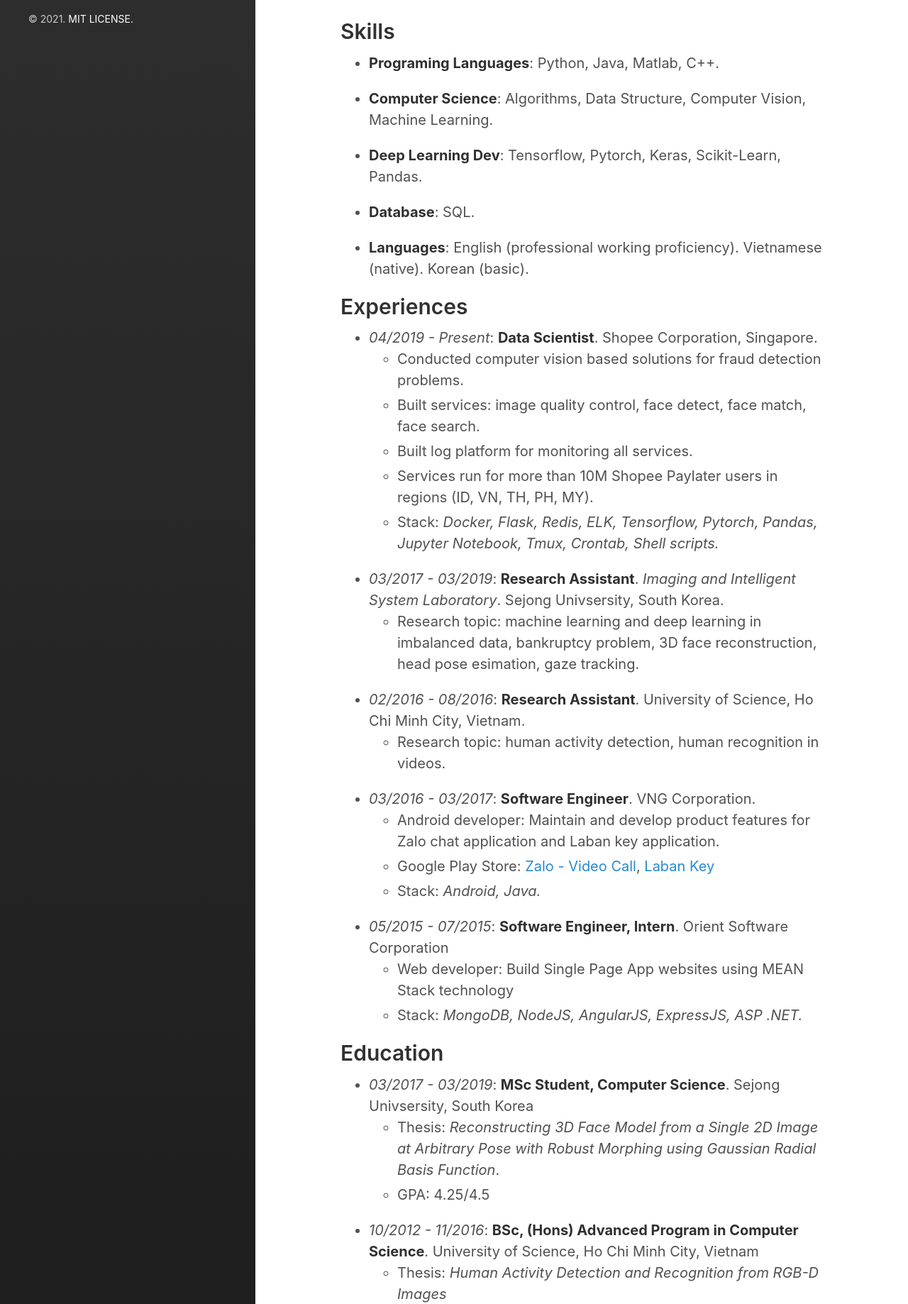
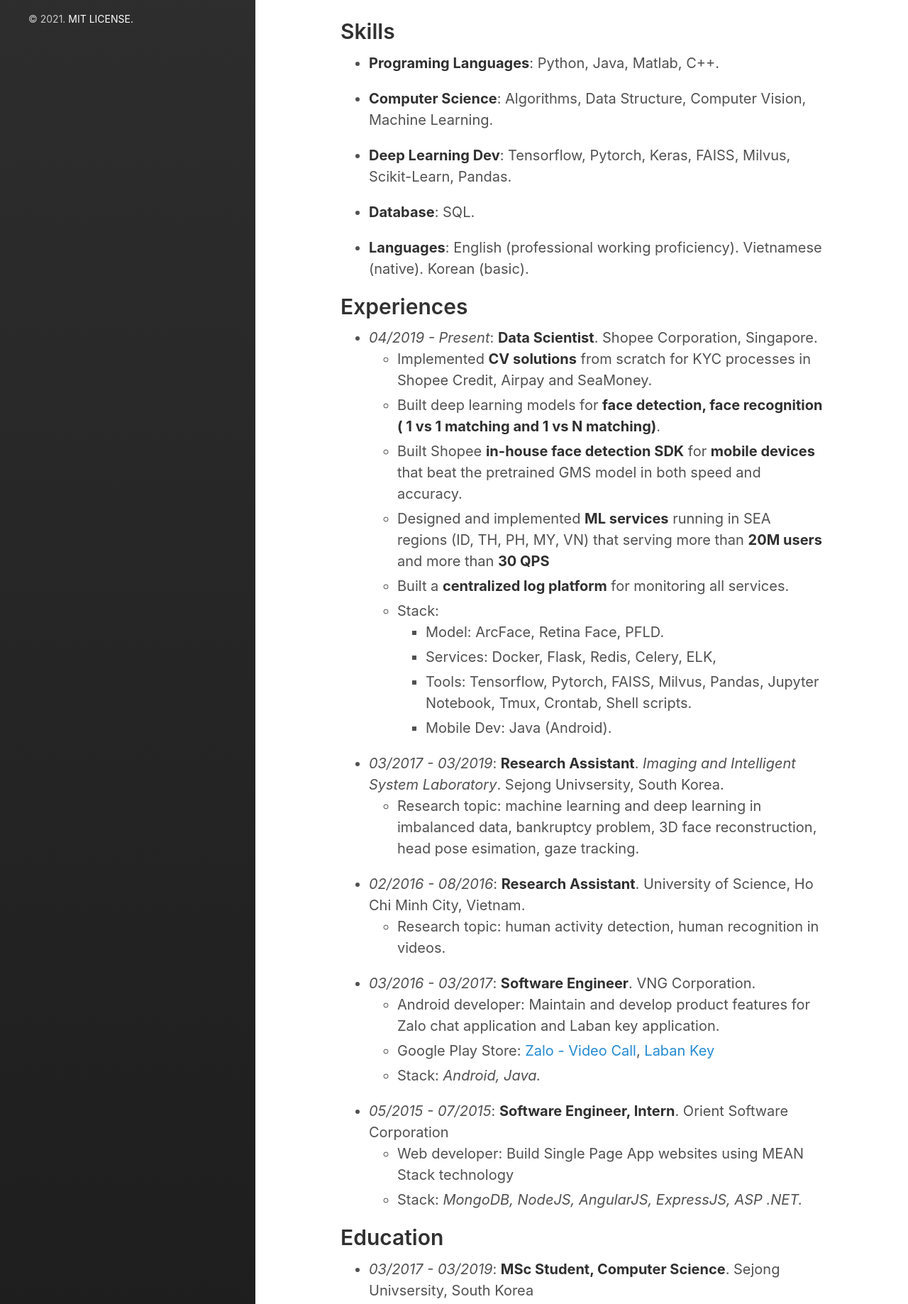
Before and after one commit to vmthanh/vmthanh.github.io, a Jekyll site: the page built from resume.md, in a window 1280 px wide. Shown: the part 558-2396 px from the top of the page at 71% size. Built offline with Jekyll 4.4.1, drawn with Linux system fonts in a browser that asks for light colours.

Commit message:
Update resume

```diff
--- a/resume.md
+++ b/resume.md
@@ -23,7 +23,7 @@ Machine Learning * Deep Learning * Computer Vision * Imbalanced Data
 
 * **Computer Science**: Algorithms, Data Structure, Computer Vision, Machine Learning.
 
-* **Deep Learning Dev**: Tensorflow, Pytorch, Keras, Scikit-Learn, Pandas.
+* **Deep Learning Dev**: Tensorflow, Pytorch, Keras, FAISS, Milvus, Scikit-Learn, Pandas.
 
 * **Database**: SQL.
 
@@ -33,11 +33,17 @@ Machine Learning * Deep Learning * Computer Vision * Imbalanced Data
 ## Experiences
 
 * *04/2019 - Present*: **Data Scientist**. Shopee Corporation, Singapore.
-	* Conducted computer vision based solutions for fraud detection problems.
-	* Built services: image quality control, face detect, face match, face search.
-	* Built log platform for monitoring all services.
-	* Services run for more than 10M Shopee Paylater users in regions (ID, VN, TH, PH, MY).
-	* Stack: *Docker, Flask, Redis, ELK, Tensorflow, Pytorch, Pandas, Jupyter Notebook, Tmux, Crontab, Shell scripts.*
+	* Implemented **CV solutions** from scratch for KYC processes in Shopee Credit, Airpay and SeaMoney.
+	* Built deep learning models for **face detection, face recognition ( 1 vs 1 matching and 1 vs N matching)**.
+	* Built Shopee **in-house face detection SDK** for **mobile devices** that beat the pretrained GMS model in both speed and accuracy.
+	* Designed and implemented **ML services** running in SEA regions (ID, TH, PH, MY, VN) that serving more than **20M users** and more than **30 QPS**
+	* Built a **centralized log platform** for monitoring all services.
+	* Stack:
+		* Model: ArcFace, Retina Face, PFLD.
+		* Services: Docker, Flask, Redis, Celery, ELK,
+		* Tools: Tensorflow, Pytorch, FAISS, Milvus, Pandas, Jupyter Notebook, Tmux, Crontab, Shell scripts.
+		* Mobile Dev: Java (Android).
+
 
 * *03/2017 - 03/2019*: **Research Assistant**. *Imaging and Intelligent System Laboratory*. Sejong Univsersity, South Korea.
 	* Research topic: machine learning and deep learning in imbalanced data, bankruptcy problem, 3D face reconstruction, head pose esimation, gaze tracking.
```
Also changed, not shown: 1 other file.
